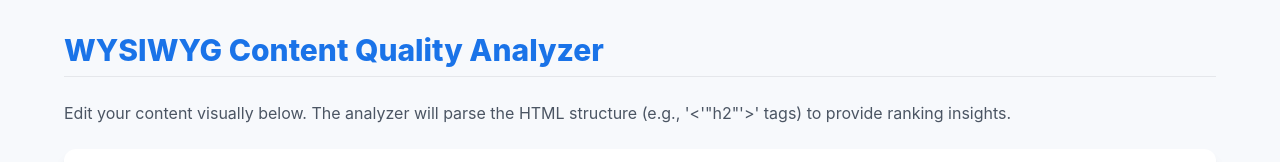
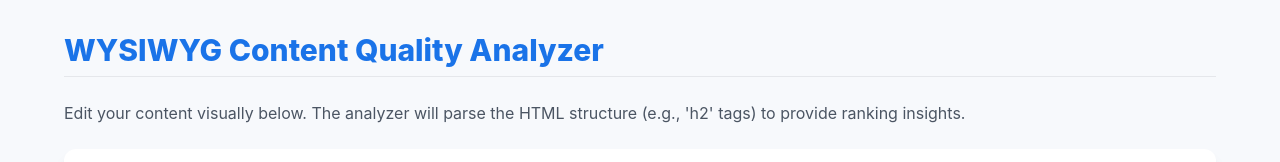
Before and after one commit to zorenpescador/content-analyzer-wysiwyg, a plain HTML site: page index.html in a window 1280 px wide. Shown: the top 162 px of the page. Drawn offline with nearby package versions, Linux system fonts and the light colour scheme; a script that the page names is missing.

Commit message:
Update index.html

```diff
--- a/index.html
+++ b/index.html
@@ -27,7 +27,7 @@
 
     <div class="max-w-6xl mx-auto">
         <h1 class="text-3xl font-extrabold text-[#1A73E8] mb-6 border-b pb-2">WYSIWYG Content Quality Analyzer</h1>
-        <p class="text-gray-600 mb-6">Edit your content visually below. The analyzer will parse the HTML structure (e.g., '<'"h2"'>' tags) to provide ranking insights.</p>
+        <p class="text-gray-600 mb-6">Edit your content visually below. The analyzer will parse the HTML structure (e.g., 'h2' tags) to provide ranking insights.</p>
 
         <!-- Control Panel -->
         <div class="mb-6 p-4 bg-white rounded-xl shadow-lg flex flex-col md:flex-row items-center space-y-4 md:space-y-0 md:space-x-4">
```
